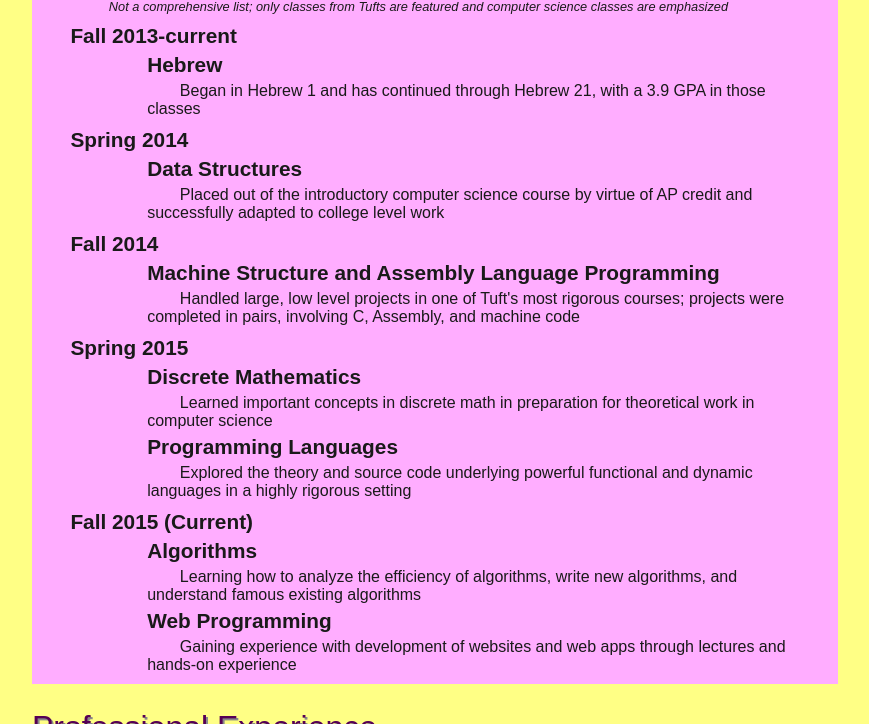
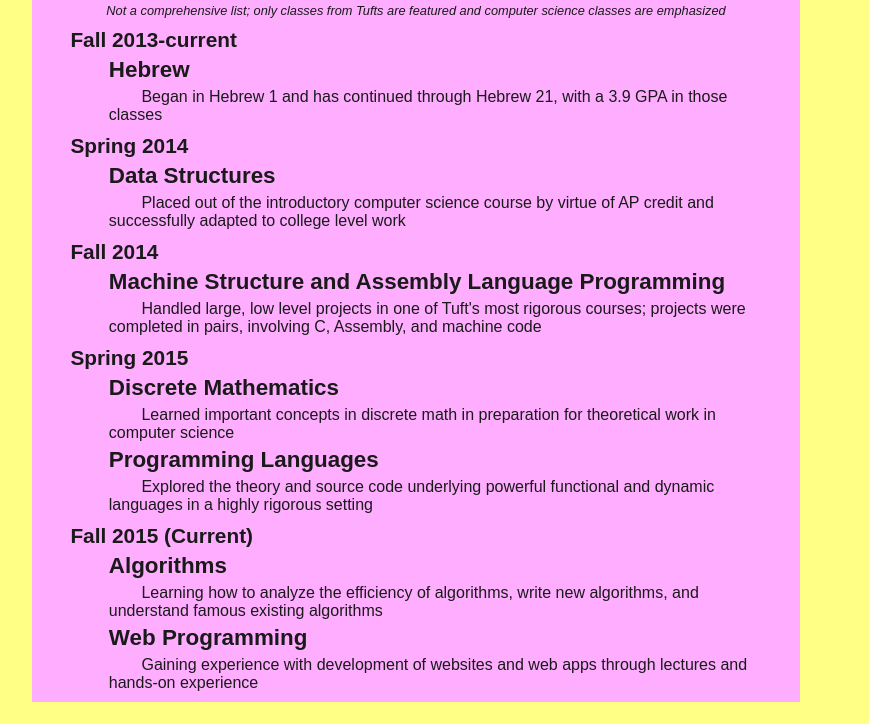
Before and after one commit to bewebi/bewebi.github.io, a plain HTML site: page resume.html in a window 1280 px wide. Shown: the part 474-1198 px from the top of the page, without its empty margins (224-1093 px from the left). Drawn offline with Linux system fonts and the light colour scheme.

Commit message:
cleaned up padding, added last updated disclaimer

```diff
--- a/resume.html
+++ b/resume.html
@@ -20,7 +20,7 @@
 </div>
 <div class="secondaryheader">Coursework</div>
 <div class="quallist">
-	<div id="disclaimer">Not a comprehensive list; only classes from Tufts are featured and computer science classes are emphasized</div>
+	<div class="disclaimer">Not a comprehensive list; only classes from Tufts are featured and computer science classes are emphasized</div>
 	<div class="date">Fall 2013-current</div>
 	<div class="title">Hebrew</div>
 	<div class="description">Began in Hebrew 1 and has continued through Hebrew 21, with a 3.9 GPA in those classes</div>
@@ -78,5 +78,6 @@
 	<div class="title">Tufts JumboCast</div>
 	<div class="description">Programming director since 9/2014; responsible for all aspects of sports broadcasts done by JumboCast, including scheduling, production setup, live graphics, and commentary quality, constantly innovating and adding new features to broadcasts; has served in live broadcasts as play-by-play commentator, color commentator, camera operator, and director</div>
 </div>
+<div class="disclaimer">Resume last updated 10/2015</div>
 <br><div class="internallink"><a href="./index.html">Home</a></div>
 </html>
--- a/styling.css
+++ b/styling.css
@@ -55,7 +55,7 @@ a:active {
 	width: 100%;
 	padding-top: 5px;
 	padding-bottom: 5px;
-	padding-left: 5%;
+	/* padding-left: 5%; */
 	/* padding-right: 5%; */
 	background-color: #FFADFF;
 }
@@ -65,12 +65,13 @@ a:active {
 	min-width: 150px;
 	font-size: 1.3em;
 	font-weight: bold;
+	padding-left: 5%;
 	padding-bottom: 5px;
 	padding-top: 5px;
 }
 
 .title {
-	font-size: 1.3em;
+	font-size: 1.4em;
 	font-weight: bold;
 	padding-right: 5%;
 	padding-left: 10%;
@@ -92,7 +93,8 @@ a:active {
 	text-align: justify;
 }
 
-#disclaimer {
+.disclaimer {
+	text-align: center;
 	font-size: .8em;
 	font-style: italic;
 	padding-top: 5px;
```
